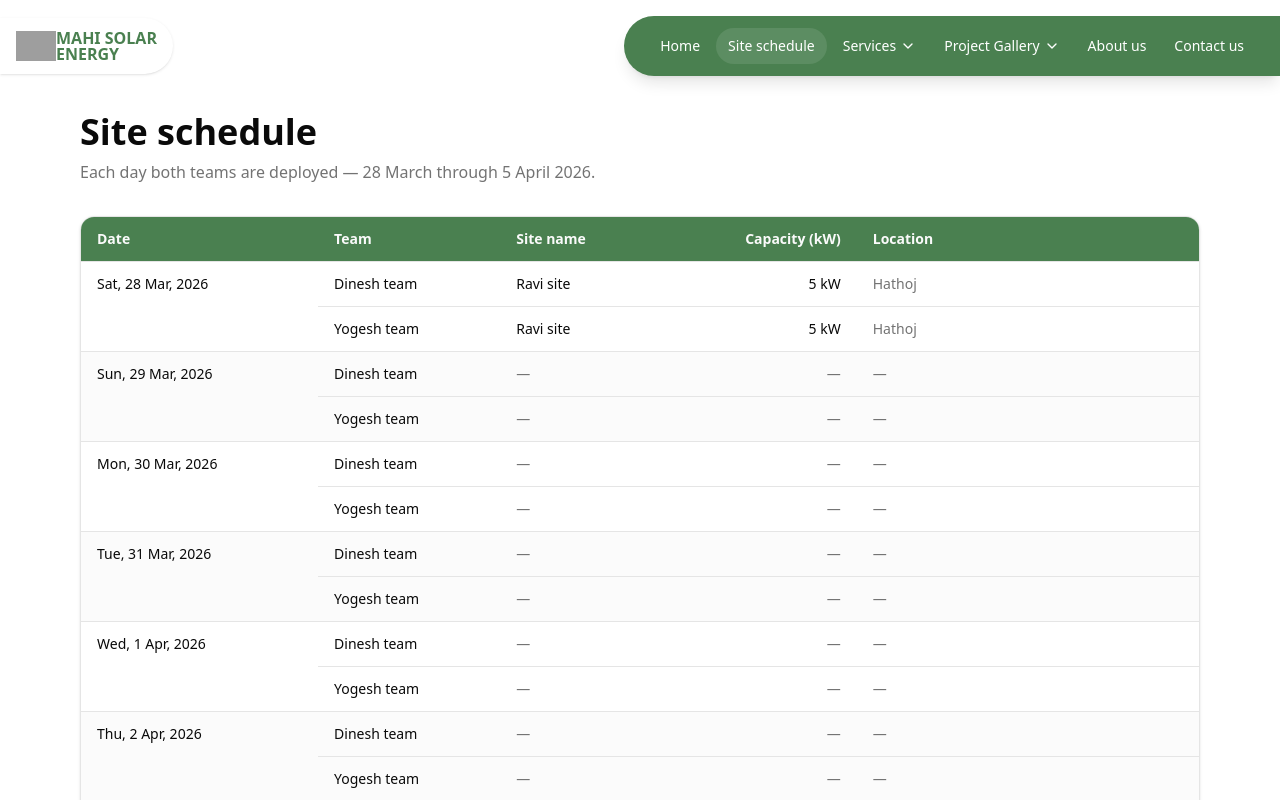
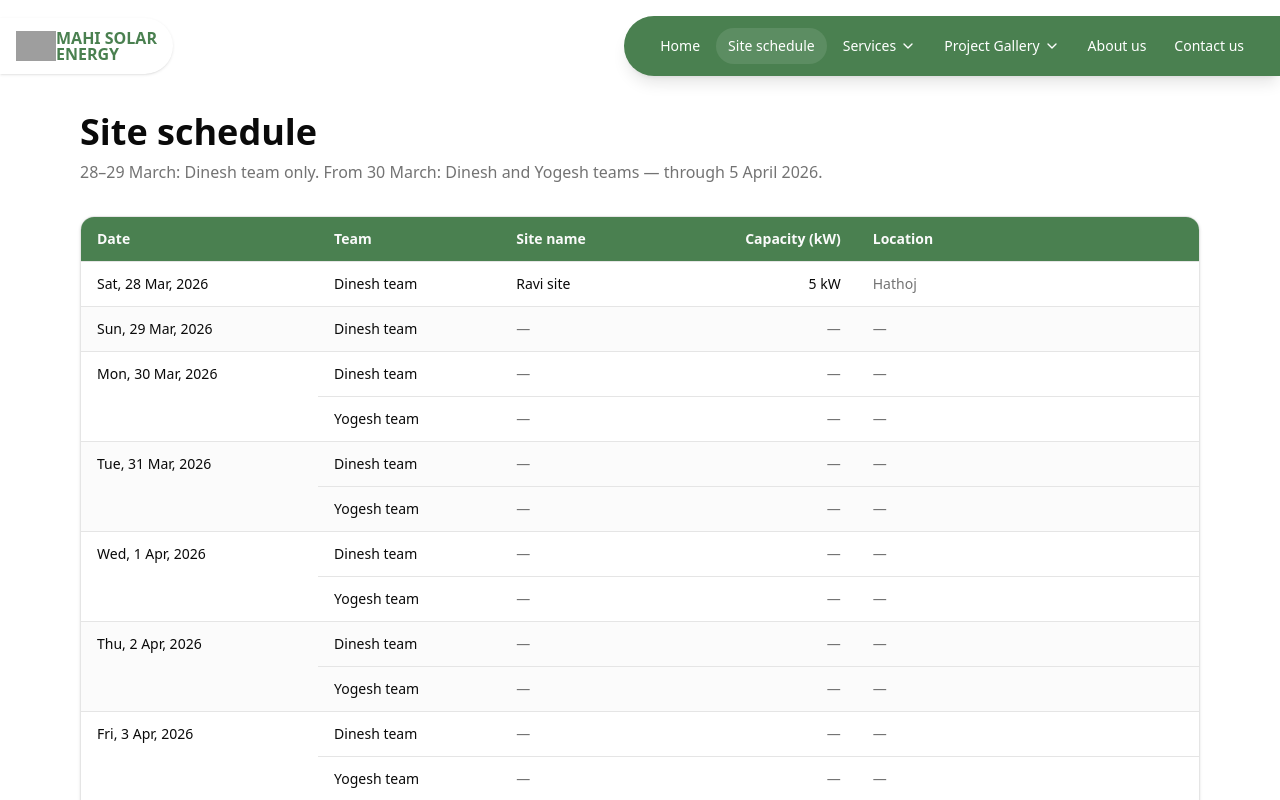
Before and after one commit to naren4488/mahisolarenergy, a React (Vite) app: page /schedule in a window 1280 px wide. Shown: the top 800 px of the page. Built offline with nearby package versions, Linux system fonts and the light colour scheme; grey boxes are pictures that could not be loaded.

Commit message:
updated schedules

```diff
--- a/src/data/team-site-schedule.json
+++ b/src/data/team-site-schedule.json
@@ -4,12 +4,6 @@
     "teams": [
       {
         "teamName": "Dinesh team",
-        "siteName": "Ravi site",
-        "siteCapacityKw": 5,
-        "siteLocationAddress": "Hathoj"
-      },
-      {
-        "teamName": "Yogesh team",
         "siteName": "Ravi site",
         "siteCapacityKw": 5,
         "siteLocationAddress": "Hathoj"
@@ -21,12 +15,6 @@
     "teams": [
       {
         "teamName": "Dinesh team",
-        "siteName": "",
-        "siteCapacityKw": null,
-        "siteLocationAddress": ""
-      },
-      {
-        "teamName": "Yogesh team",
         "siteName": "",
         "siteCapacityKw": null,
         "siteLocationAddress": ""
--- a/src/pages/SiteSchedulePage.tsx
+++ b/src/pages/SiteSchedulePage.tsx
@@ -42,7 +42,7 @@ export function SiteSchedulePage() {
     if (meta)
       meta.setAttribute(
         "content",
-        "Daily team assignments: Dinesh team and Yogesh team — 28 March to 5 April.",
+        "Site schedule: Dinesh only 28–29 March; both teams from 30 March to 5 April 2026.",
       );
   }, []);
 
@@ -56,7 +56,7 @@ export function SiteSchedulePage() {
       <div className="container mx-auto max-w-6xl px-4 pt-28 pb-12">
         <h1 className="mb-2 text-3xl font-bold text-foreground md:text-4xl">Site schedule</h1>
         <p className="mb-8 text-muted-foreground">
-          Each day both teams are deployed — 28 March through 5 April 2026.
+          28–29 March: Dinesh team only. From 30 March: Dinesh and Yogesh teams — through 5 April 2026.
         </p>
 
         <div className="overflow-x-auto rounded-xl border border-border shadow-sm">
```
